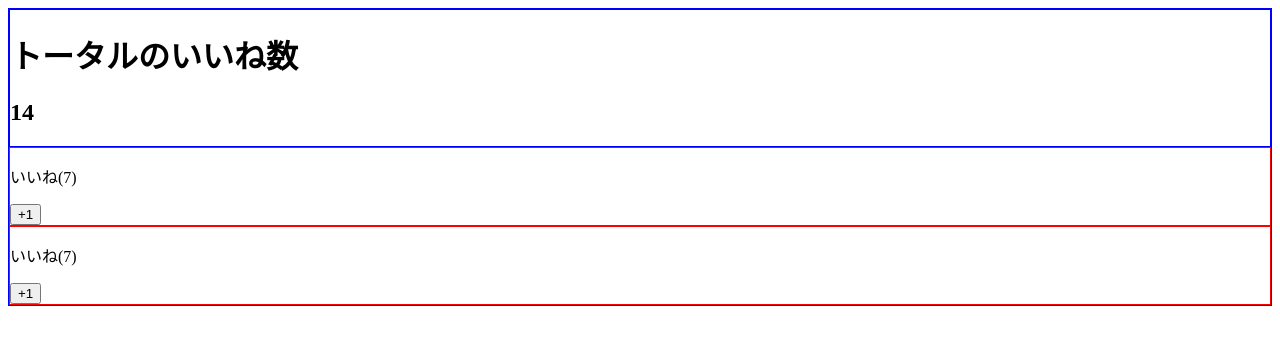
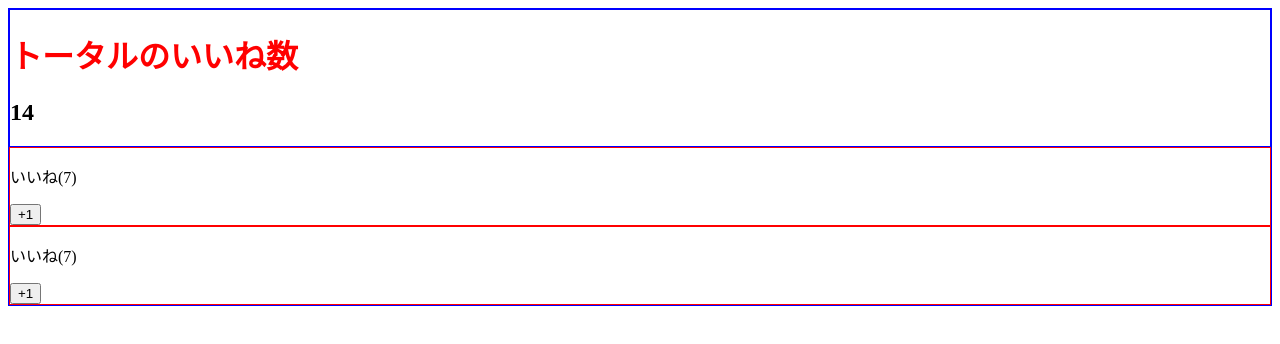
Before and after one commit to a-yoshiyuki/Vue-CLI_Lesson, a Vue app: page / in a window 1280 px wide. Shown: the top 344 px of the page. Built offline with nearby package versions, Linux system fonts and the light colour scheme.

Commit message:
Lesson-103

```diff
--- a/src/App.vue
+++ b/src/App.vue
@@ -28,4 +28,7 @@ import LikeHeader from "./components/LikeHeader.vue";
   div {
     border: 1px solid blue;
   }
+  /*h1 {
+    color: red;
+  }*/
 </style>
--- a/src/components/LikeHeader.vue
+++ b/src/components/LikeHeader.vue
@@ -9,3 +9,10 @@ export default {
     props: ["headerText"]
 };
 </script>
+
+<style scoped>
+
+  h1 {
+    color: red;
+  }
+</style>
```
